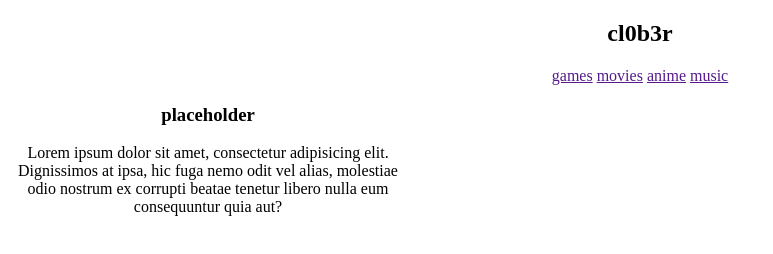
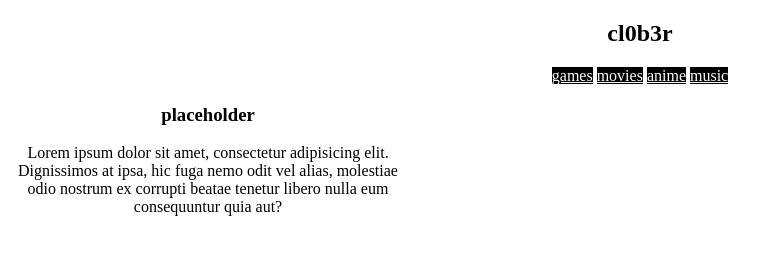
Before and after one commit to cl0b3r/khromma, a plain HTML site: page index.html in a window 1280 px wide. Shown: the whole page, without its empty margins (0-773 px from the left). Drawn offline with Linux system fonts and the light colour scheme.

Commit message:
added some styling might change

```diff
--- a/index.html
+++ b/index.html
@@ -9,10 +9,12 @@
 <body>
     <nav id="nav">
         <h2>cl0b3r</h2>
-        <a href="">games</a>
-        <a href="">movies</a>
-        <a href="">anime</a>
-        <a href="">music</a>
+       <div class="links-main">
+            <a href="">games</a>
+            <a href="">movies</a>
+            <a href="">anime</a>
+            <a href="">music</a>
+        </div>
     </nav>
 
 
--- a/styles.css
+++ b/styles.css
@@ -4,3 +4,7 @@
 #main-about{
     width: 400px;
 }
+.links-main a{
+    background-color: black;
+    color: white;
+}
```
